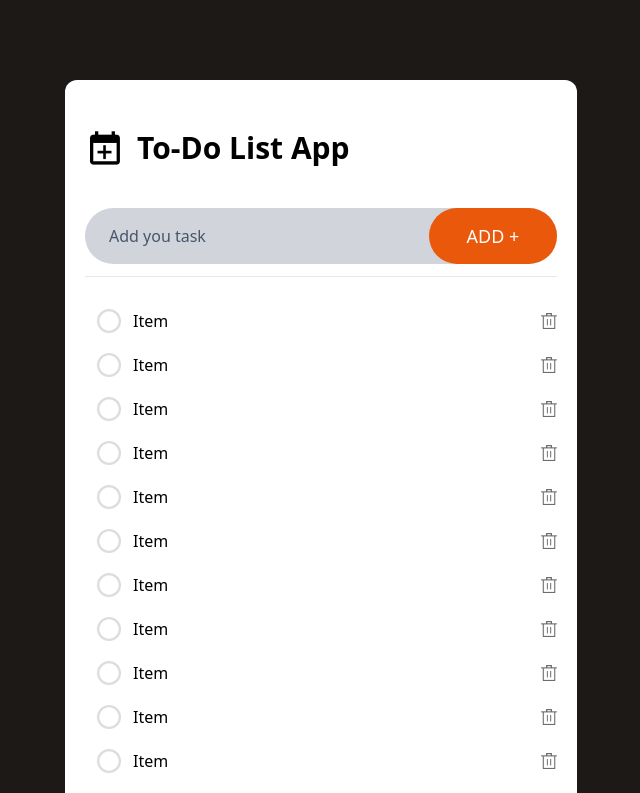
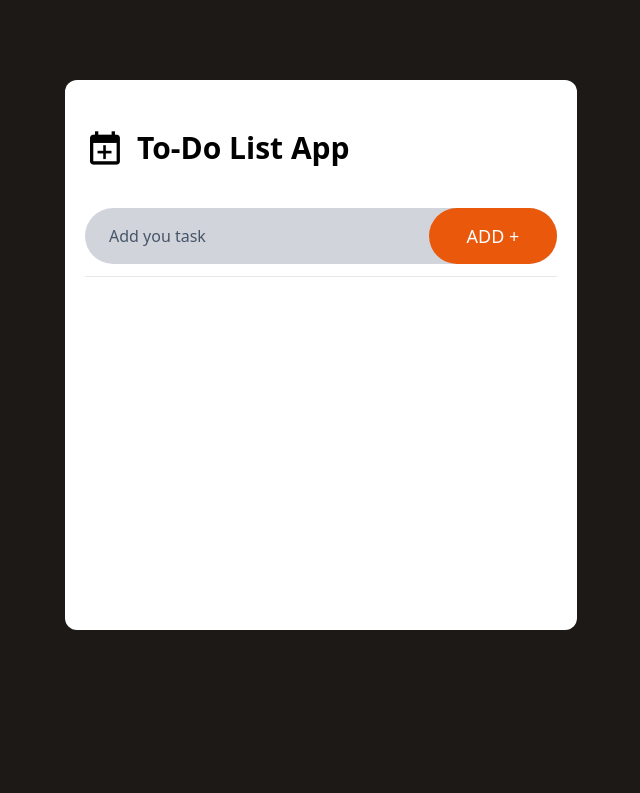
Before and after one commit to Zlatonn/todo-list-app, a React (Vite) app: page / in a window 1280 px wide. Shown: the top 793 px of the page, without its empty margins (319-959 px from the left). Built offline with nearby package versions, Linux system fonts and the light colour scheme.

Commit message:
✅ Add feature add task

```diff
--- a/src/components/Todo.tsx
+++ b/src/components/Todo.tsx
@@ -1,7 +1,41 @@
+import { useRef, useState } from "react";
 import todo_icon from "../assets/todo_icon.png";
 import TodoItem from "./TodoItem";
 
 const Todo = () => {
+  // Defind task type
+  interface ITask {
+    id: number;
+    task: string;
+    isChecked: boolean;
+  }
+
+  // Create local state
+  const [taskList, setTaskList] = useState<ITask[]>([]);
+
+  // Referent task box
+  const inputRef = useRef<HTMLInputElement>(null);
+
+  // Function add task
+  const addTask = (): void => {
+    if (inputRef.current) {
+      const inputText = inputRef.current.value.trim();
+
+      if (inputText) {
+        const newTask: ITask = {
+          id: Date.now(),
+          task: inputText,
+          isChecked: false,
+        };
+
+        setTaskList((prev) => [...prev, newTask]);
+
+        // Clear input after adding the task
+        inputRef.current.value = "";
+      }
+    }
+  };
+
   return (
     <div className="w-11/12 max-w-lg mx-auto min-h-[550px] flex flex-col gap-3 bg-white p-5 rounded-xl ">
       {/* ---------- Title ---------- */}
@@ -13,36 +47,25 @@ const Todo = () => {
       {/* ---------- Task input ---------- */}
       <div className="flex items-center bg-gray-300 rounded-full mt-7">
         <input
+          ref={inputRef}
           type="text"
           placeholder="Add you task"
           className=" bg-transparent border-0 outline-0 flex-1 h-14 pl-6 pr-2 placeholder:text-slate-600"
         />
         <button
+          onClick={addTask}
           className="border-0 rounded-full bg-orange-600 w-32 h-14
          text-white text-lg font-medium cursor-pointer"
         >
           ADD +
         </button>
       </div>
-
       <hr />
-
       {/* ---------- Task list ---------- */}
       <div className="flex flex-col py-3 gap-1">
-        <TodoItem />
-        <TodoItem />
-        <TodoItem />
-        <TodoItem />
-        <TodoItem />
-        <TodoItem />
-        <TodoItem />
-        <TodoItem />
-        <TodoItem />
-        <TodoItem />
-        <TodoItem />
-        <TodoItem />
-        <TodoItem />
-        <TodoItem />
+        {taskList.map((task) => (
+          <TodoItem key={task.id} id={task.id} task={task.task} isChecked={task.isChecked} />
+        ))}
       </div>
     </div>
   );
--- a/src/components/TodoItem.tsx
+++ b/src/components/TodoItem.tsx
@@ -1,13 +1,19 @@
 import notTrick from "../assets/not_tick.png";
-// import trick from "../assets/tick.png";
+import trick from "../assets/tick.png";
 import deleteBtn from "../assets/delete.png";
 
-const TodoItem = () => {
+// Defind props type
+interface TodoItemprops {
+  id: number;
+  task: string;
+  isChecked: boolean;
+}
+const TodoItem = ({ id, task, isChecked }: TodoItemprops) => {
   return (
     <div className="flex justify-between items-center">
       <div className="flex flex-1 items-center gap-3 py-2 px-3 mr-3 rounded-full hover:bg-gray-100 hover:cursor-pointer">
-        <img src={notTrick} alt="notTrick" className="w-6" />
-        <p>Item</p>
+        <img src={isChecked ? trick : notTrick} alt="notTrick" className="w-6" />
+        <p className={`${isChecked ? "line-through" : ""}`}>{task}</p>
       </div>
       <button>
         <img src={deleteBtn} alt="deleteBtn" className="w-4 h-4 hover:scale-150 hover:cursor-pointer" />
```
